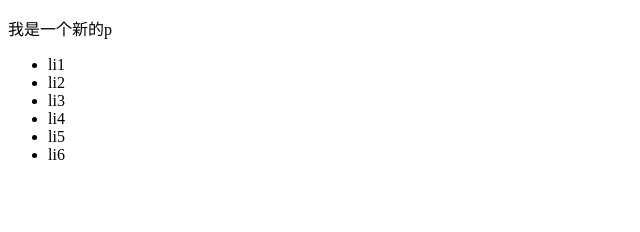
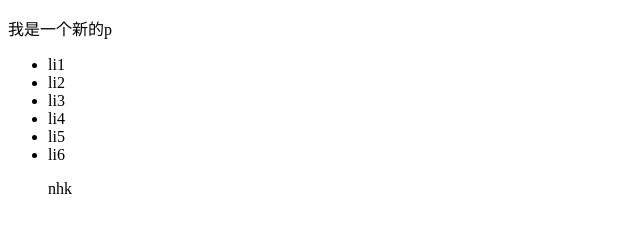
Before and after one commit to liumouren666/2020-8-30test, a plain HTML site: page index.html in a window 1280 px wide. Shown: the full height of the page, 0-640 px from the left. Drawn offline with Linux system fonts and the light colour scheme.

Commit message:
加了一个p

```diff
--- a/index.html
+++ b/index.html
@@ -14,6 +14,7 @@
         <li>li4</li>
         <li>li5</li>
         <li>li6</li>
+        <p>nhk</p>
     </ul>
 </body>
 </html>
```
